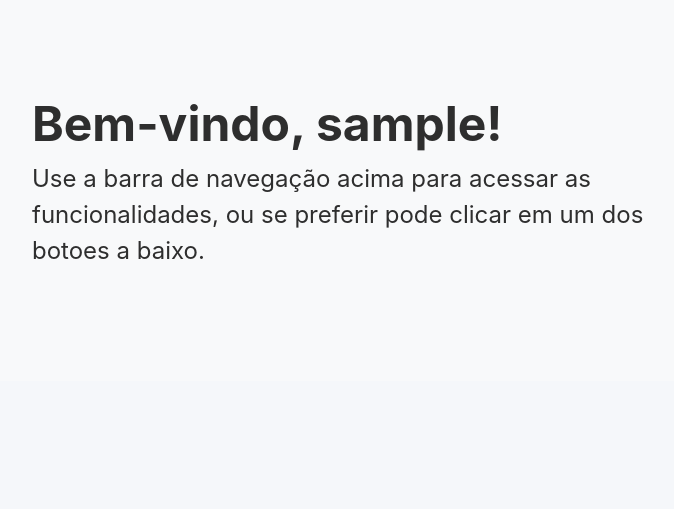
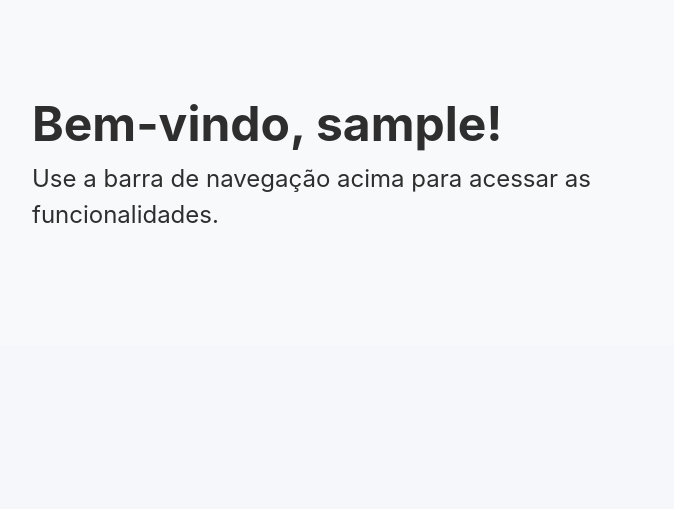
Before and after one commit to thyagorve/consulta-sementes, a Django app: page / in a window 1280 px wide. Shown: the part 131-640 px from the top of the page, without its empty margins (126-800 px from the left). Run offline with Django 5.2, Linux system fonts and the light colour scheme; the visitor is signed in with stand-in values (Sample User, id 1); parts of the project's set-up code (start-up, migrations or seed data) failed here and were passed over.

Commit message:
mudanças na dash

```diff
--- a/sapp/templates/sapp/dashboard.html
+++ b/sapp/templates/sapp/dashboard.html
@@ -8,7 +8,7 @@
     <div class="p-5 mb-4 bg-light rounded-3">
         <div class="container-fluid py-5">
             <h1 class="display-5 fw-bold">Bem-vindo, {{ user.username }}!</h1>
-            <p class="col-md-8 fs-4">Use a barra de navegação acima para acessar as funcionalidades, ou se preferir pode clicar em um dos botoes a baixo.</p>
+            <p class="col-md-8 fs-4">Use a barra de navegação acima para acessar as funcionalidades.</p>
 
 
         </div>
```
